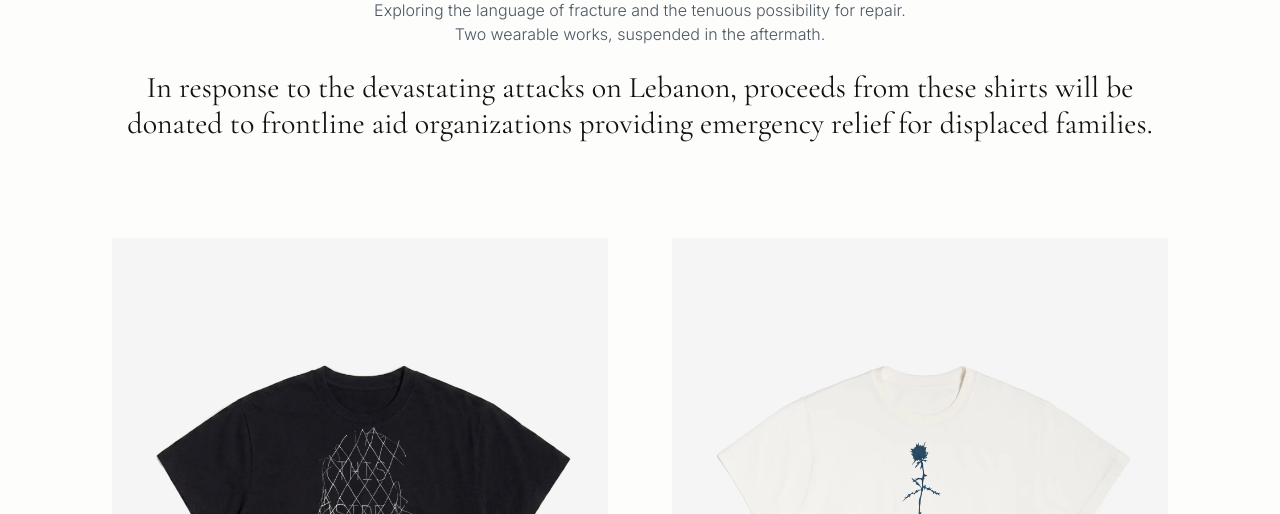
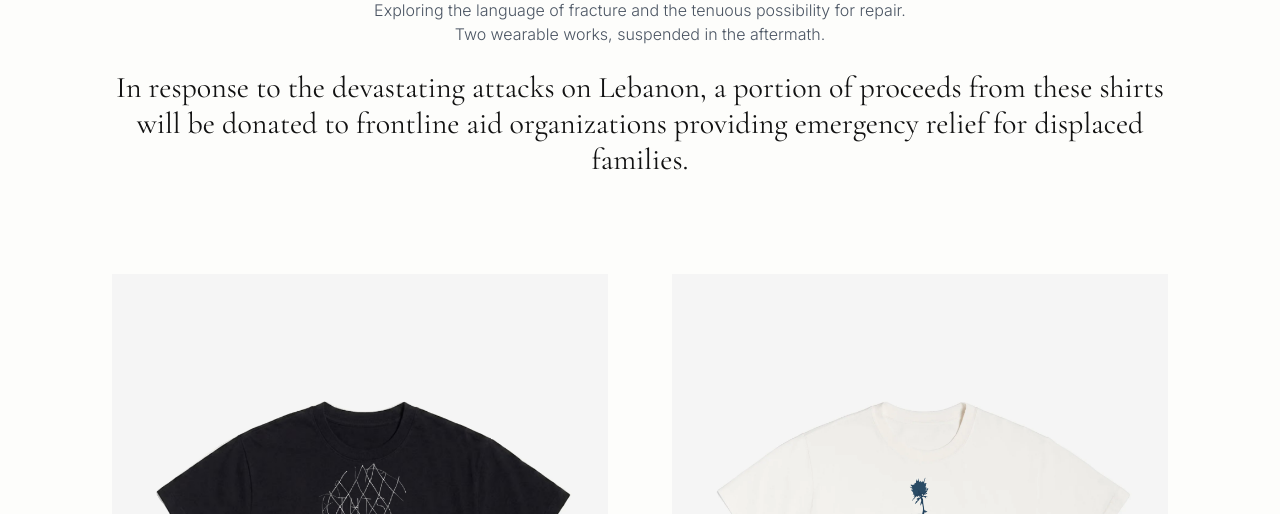
Before and after one commit to previousdolphin/Unsub2, a plain HTML site: page annabel-daou-shirts.html in a window 1280 px wide. Shown: the part 286-800 px from the top of the page. Drawn offline with nearby package versions, Linux system fonts and the light colour scheme.

Commit message:
Update annabel-daou-shirts.html

```diff
--- a/annabel-daou-shirts.html
+++ b/annabel-daou-shirts.html
@@ -77,7 +77,7 @@
                 Exploring the language of fracture and the tenuous possibility for repair.
                 <br class="hidden md:block">Two wearable works, suspended in the aftermath.
                 <br  class="hidden md:block"> <br>
-                <h3 class="font-serif-custom text-3xl mb-3">In response to the devastating attacks on Lebanon, proceeds from these shirts will be donated to frontline aid organizations providing emergency relief for displaced families.</h3>
+                <h3 class="font-serif-custom text-3xl mb-3">In response to the devastating attacks on Lebanon, a portion of proceeds from these shirts will be donated to frontline aid organizations providing emergency relief for displaced families.</h3>
             </p>
         </header>
 
```
